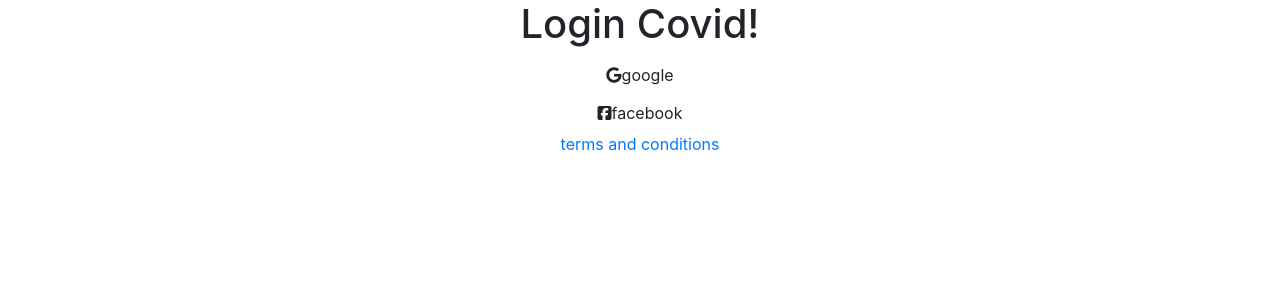
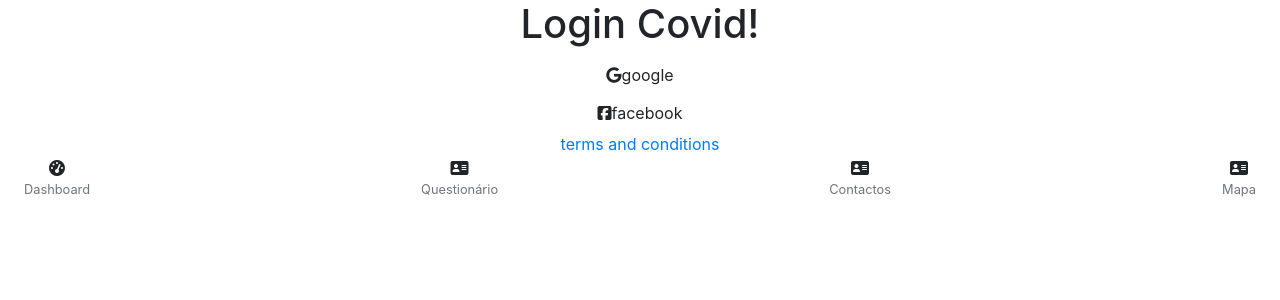
Before and after one commit to ricardolandolt/trackovid19-web-react, a React (Create React App) app: page /login in a window 1280 px wide. Shown: the top 300 px of the page. Built offline with nearby package versions, Linux system fonts and the light colour scheme; no server answers.

Commit message:
Menu Component

```diff
--- a/package.json
+++ b/package.json
@@ -7,6 +7,7 @@
     "babel-jest": "^24.8.0",
     "babel-plugin-named-asset-import": "^0.3.2",
     "babel-preset-react-app": "^9.0.0",
+    "bootstrap": "^4.4.1",
     "gulp": "^3.9.1",
     "gulp-autoprefixer": "^6.1.0",
     "gulp-clean-css": "^4.2.0",
--- a/src/App.js
+++ b/src/App.js
@@ -1,7 +1,7 @@
 import React from "react";
 import { Provider } from "react-redux";
-import { BrowserRouter as Router, Switch, Route } from "react-router-dom";
-import { store } from './redux/configStore';
+import { BrowserRouter as Router, Switch, Route, withRouter } from "react-router-dom";
+import { store } from "./redux/configStore";
 import { PrivateRoute } from "./helpers/PrivateRoute";
 import DashPage from "./components/DashPage";
 import AboutPage from "./components/AboutPage";
@@ -9,12 +9,16 @@ import TermsPage from "./components/TermsPage";
 import LoginPage from "./components/LoginPage";
 import "./App.css";
 import OnboardingPage from "./components/OnboardingPage";
+import Menu from "./components/Menu/Menu";
 
 function App() {
+  const MenuComponent = withRouter(props => <Menu {...props} />);
+
   return (
     <Provider store={store}>
       <div className="App">
         <Router>
+          <div className="container-fluid">
             <Switch>
               <Route exact path="/about" component={AboutPage} />
               <Route exact path="/terms" component={TermsPage} />
@@ -22,6 +26,10 @@ function App() {
               <Route exact path="/onboarding" component={OnboardingPage} />
               <PrivateRoute exact path="/" component={DashPage} />
             </Switch>
+          </div>
+          <div className="footer">
+            <MenuComponent />
+          </div>
         </Router>
       </div>
     </Provider>
--- a/src/components/Auth/AuthPage.js
+++ b/src/components/Auth/AuthPage.js
@@ -16,7 +16,7 @@ export default class AuthPage extends Component {
   }
 
   render() {
-    const buttons = providers => providers.map(provider => <OAuth provider={provider} key={provider} />);
+    const buttons = providers => providers.map(provider => <OAuth provider={provider} key={"provider-" + provider.name} />);
 
     return (
       <div className="row">
--- /dev/null
+++ b/src/components/Menu/Menu.js
@@ -0,0 +1,34 @@
+import React, { Component } from "react";
+import { Link } from "react-router-dom";
+
+export default class Menu extends Component {
+  constructor(props) {
+    super(props);
+
+    this.state = {
+      menuItems: [
+        { name: "Dashboard", icon: "fas fa-tachometer-alt", url: "/" },
+        { name: "Questionário", icon: "fas fa-address-card", url: "/terms" },
+        { name: "Contactos", icon: "fas fa-address-card", url: "/about" },
+        { name: "Mapa", icon: "fas fa-address-card", url: "/" }
+      ]
+    };
+  }
+  render() {
+    const { menuItems } = this.state;
+    const { pathname } = this.props.location;
+
+    return (
+      <ul className="list-unstyled d-flex justify-content-between ml-4 mr-4">
+        {menuItems.map((m,i) => (
+          <li className="text-center" key={'menu-item-'+i}>
+            <Link to={m.url} className={m.url === pathname ? "" : "text-body"}>
+              <i className={m.icon}></i>
+              <p className="mb-0 text-muted small">{m.name}</p>
+            </Link>
+          </li>
+        ))}
+      </ul>
+    );
+  }
+}
```
Also changed, not shown: 1 other file (tests, documents, lock files or other folders). Lines whose indentation alone changed are shown as unchanged.
